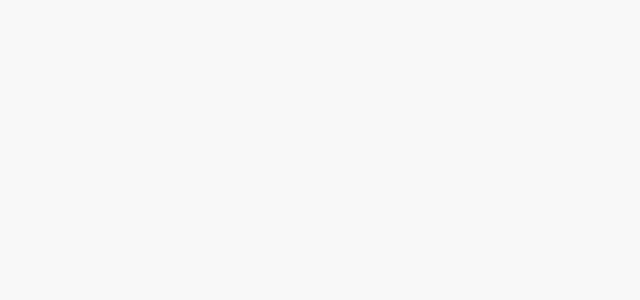
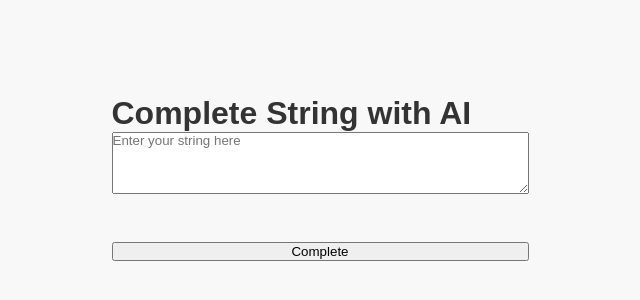
Before and after one commit to ShannonC8/innovate-her, a React (Create React App) app in the folder frontend/: page /todo in a window 1280 px wide. Before the commit this address had no page. Shown: the part 222-522 px from the top of the page, without its empty margins (320-960 px from the left). Built offline with nearby package versions, Linux system fonts and the light colour scheme.

Commit message:
basic groq

```diff
--- a/frontend/src/App.js
+++ b/frontend/src/App.js
@@ -6,12 +6,14 @@ import SignupPage from "./Signup/SignupPage";
 import PeriodTracker from "./PeriodTracker/PeriodTracker"
 import { UserProvider } from "./UserContext";
 import Smile from "./Smile/Smile"
+import ToDo from "./ToDo/ToDo"
 
 function App() {
   return (
     <UserProvider>
       <Router>
         <Routes>
+          <Route path="/todo" element={<ToDo/>}/>
           <Route path="/login" element={<LoginPage />} />
           <Route path="/signup" element={<SignupPage />} />
           <Route path="/calender" element={<PeriodTracker/>} />
--- /dev/null
+++ b/frontend/src/ToDo/ToDo.js
@@ -0,0 +1,61 @@
+import React, { useState } from 'react';
+import axios from 'axios';
+
+
+function ToDo() {
+  // State for the input string and the response
+  const [input, setInput] = useState('');
+  const [result, setResult] = useState('');
+  const [error, setError] = useState('');
+
+  // Function to handle the input change
+  const handleInputChange = (event) => {
+    setInput(event.target.value);
+  };
+
+  // Function to handle the form submit
+  const handleSubmit = async (event) => {
+    event.preventDefault(); // Prevent page reload
+
+    try {
+      // Send the input to the Flask API
+      const response = await axios.post('http://127.0.0.1:5000/complete', { input });
+
+      // Update the result state with the API response
+      setResult(response.data.completed_text);
+      setError('');
+    } catch (error) {
+      // Handle error from API
+      setError('There was an error processing your request. Please try again.');
+      setResult('');
+    }
+  };
+
+  return (
+    <div className="Todo">
+      <h1>Complete String with AI</h1>
+      <form onSubmit={handleSubmit}>
+        <textarea
+          value={input}
+          onChange={handleInputChange}
+          placeholder="Enter your string here"
+          rows="4"
+          cols="50"
+        />
+        <br />
+        <button type="submit">Complete</button>
+      </form>
+
+      {error && <p style={{ color: 'red' }}>{error}</p>}
+
+      {result && (
+        <div>
+          <h2>Completed Text:</h2>
+          <p>{result}</p>
+        </div>
+      )}
+    </div>
+  );
+}
+
+export default ToDo;
```
Also changed, not shown: frontend/src/ToDo/ToDo.css (added), 1 other file (tests, documents, lock files or other folders).
